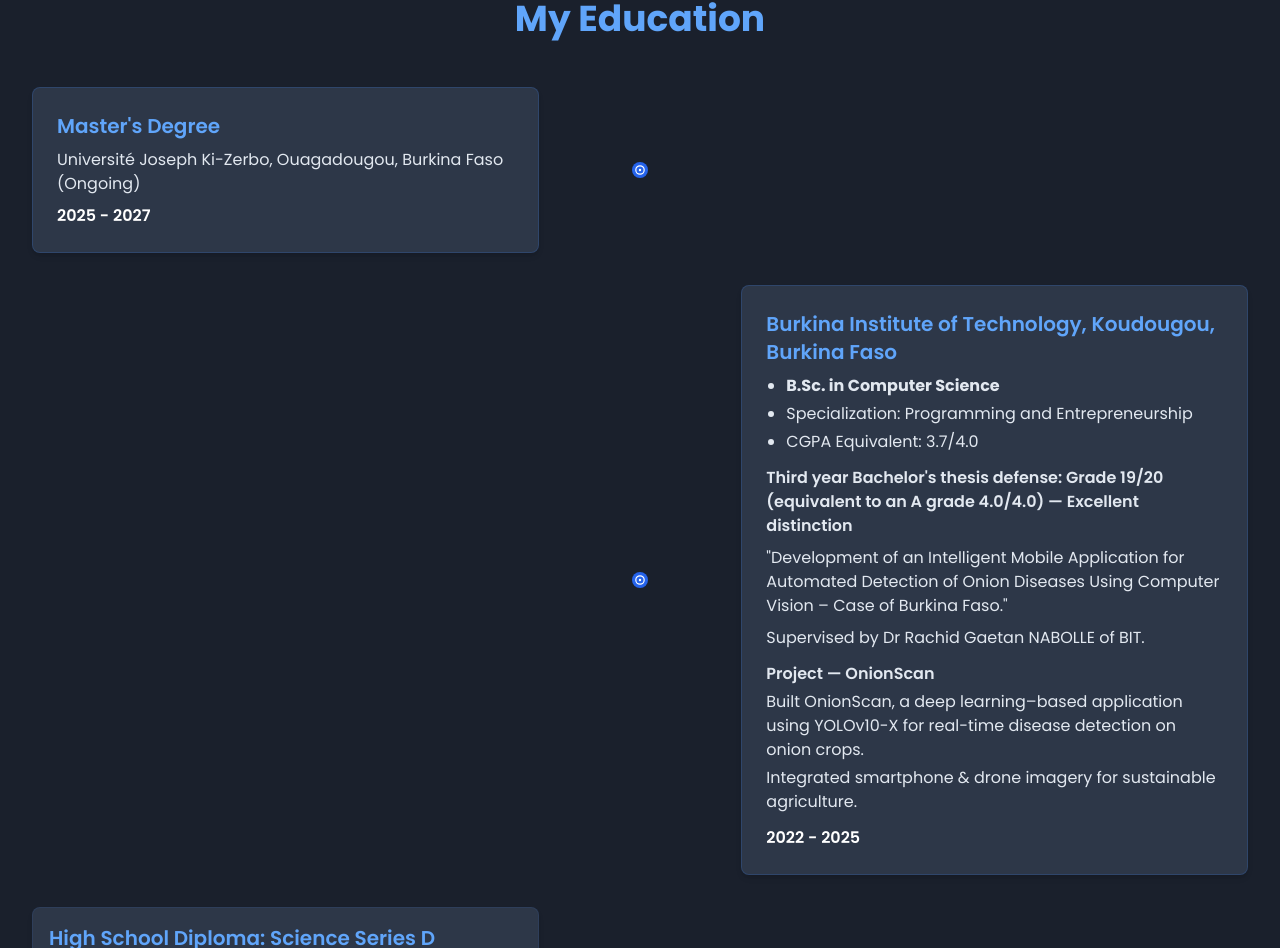
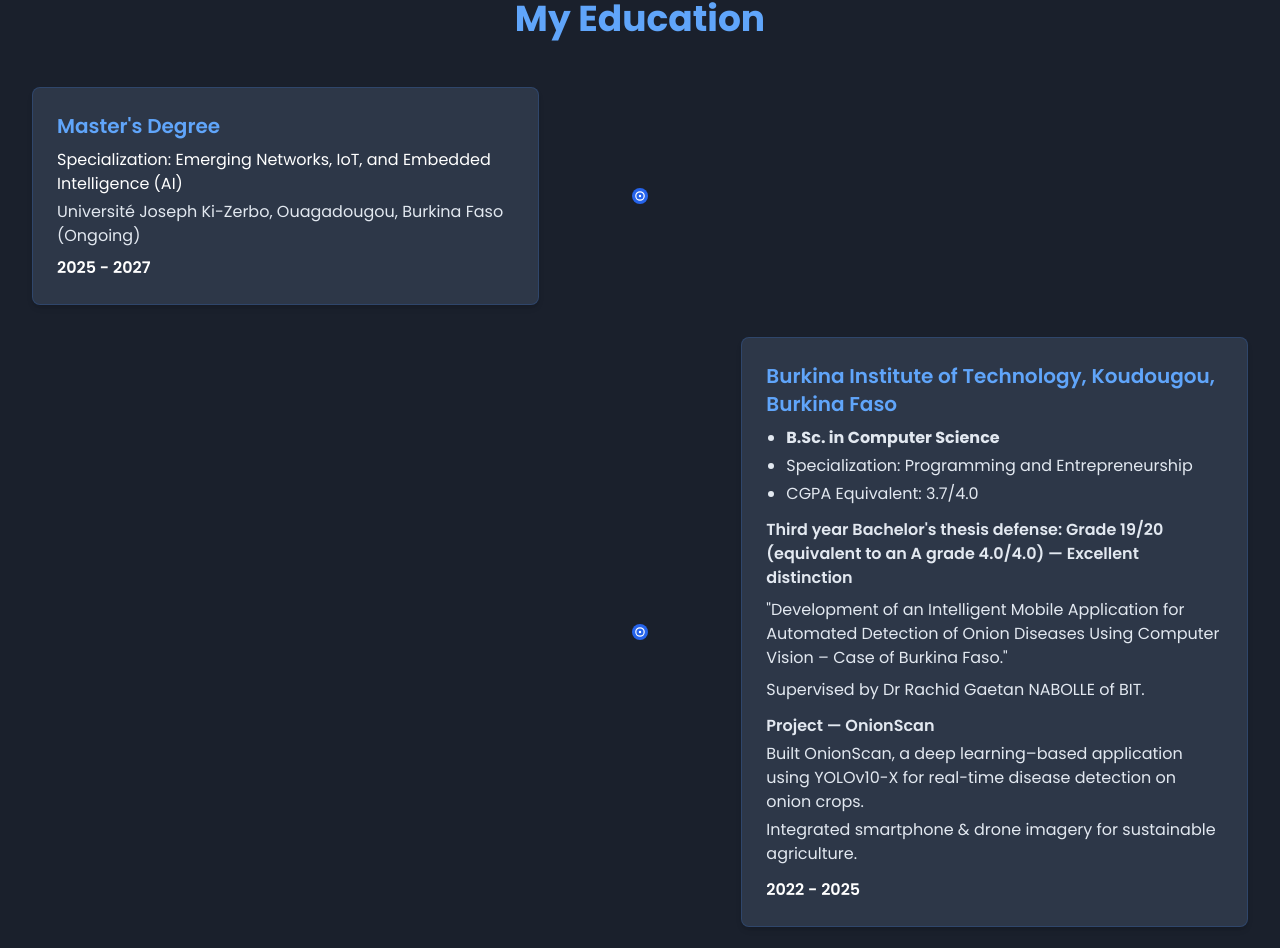
Before and after one commit to Damasoumana1/mon-portfolio, a React (Vite) app: page / in a window 1280 px wide. Shown: the part 1664-2612 px from the top of the page. Built offline with nearby package versions, Linux system fonts and the light colour scheme.

Commit message:
feat(education): add master's specialization

```diff
--- a/src/components/Formation.jsx
+++ b/src/components/Formation.jsx
@@ -31,6 +31,7 @@ const Formation = () => {
             <div className="flex flex-col md:flex-row items-center mb-8 w-full">
               <div className="md:w-5/12 w-full p-4 md:p-6 rounded-lg shadow-md order-3 md:order-1 break-words whitespace-normal border border-blue-500/20" style={{ backgroundColor: 'var(--bg-secondary)', color: 'var(--text-primary)' }}>
                 <h3 className="text-lg md:text-xl font-semibold text-blue-400 mb-2">{getTranslation(language, 'formation.degree0')}</h3>
+                <p className="text-sm md:text-base mb-1 font-medium" style={{ color: 'var(--text-primary)' }}>{getTranslation(language, 'formation.specialization0')}</p>
                 <p className="text-sm md:text-base mb-2" style={{ color: 'var(--text-secondary)' }}>{getTranslation(language, 'formation.school0')}</p>
                 <p className="text-sm md:text-base font-semibold" style={{ color: 'var(--text-primary)' }}>{getTranslation(language, 'formation.years0')}</p>
               </div>
--- a/src/translations/translations.js
+++ b/src/translations/translations.js
@@ -60,6 +60,7 @@ export const translations = {
         formation: {
             title: "Ma Formation",
             degree0: "Master",
+            specialization0: "Spécialité : Emerging Networks, IoT, and Embedded Intelligence (AI)",
             school0: "Université Joseph Ki-Zerbo, Ouagadougou, Burkina Faso (En cours)",
             years0: "2025 - 2027",
             degree1: "Licence : Informatique programmation et entreprenariat",
@@ -327,6 +328,7 @@ export const translations = {
         formation: {
             title: "My Education",
             degree0: "Master's Degree",
+            specialization0: "Specialization: Emerging Networks, IoT, and Embedded Intelligence (AI)",
             school0: "Université Joseph Ki-Zerbo, Ouagadougou, Burkina Faso (Ongoing)",
             years0: "2025 - 2027",
             degree1: "Bachelor: Computer Science, Programming and Entrepreneurship",
```
